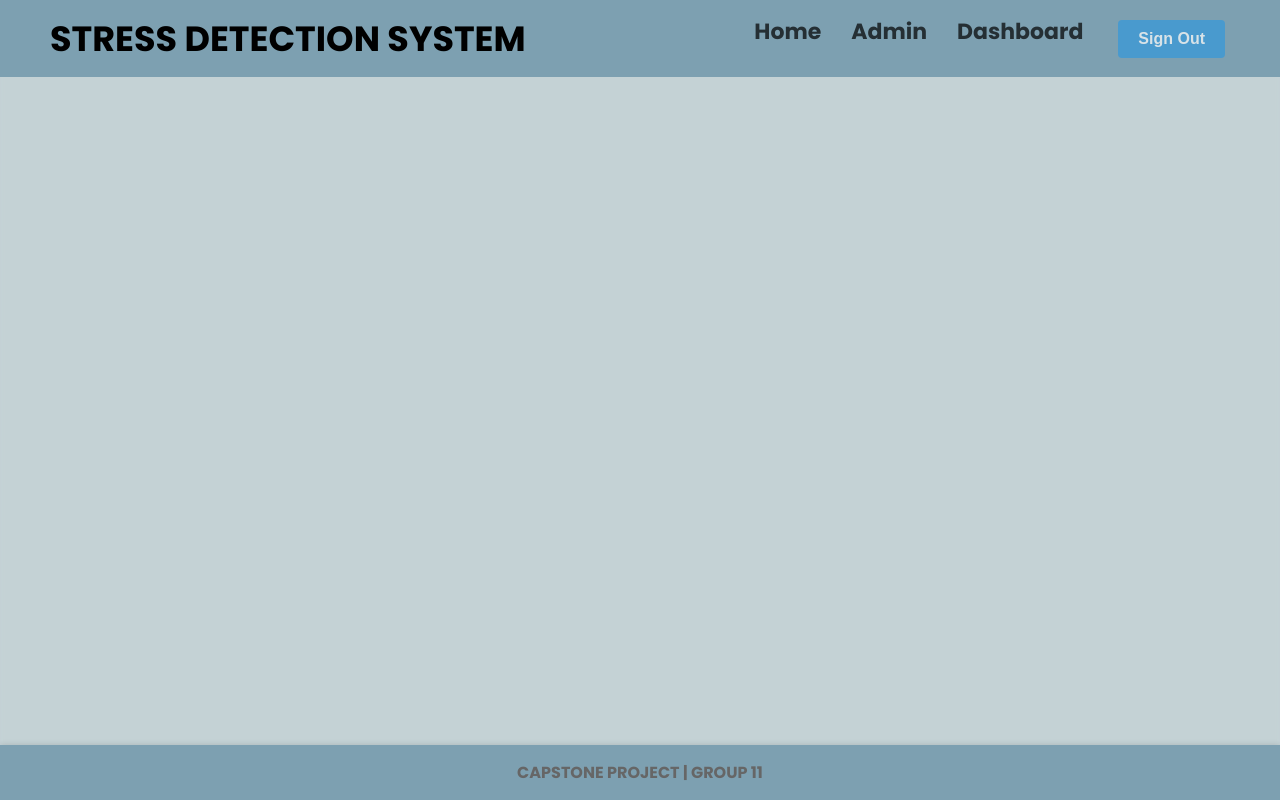
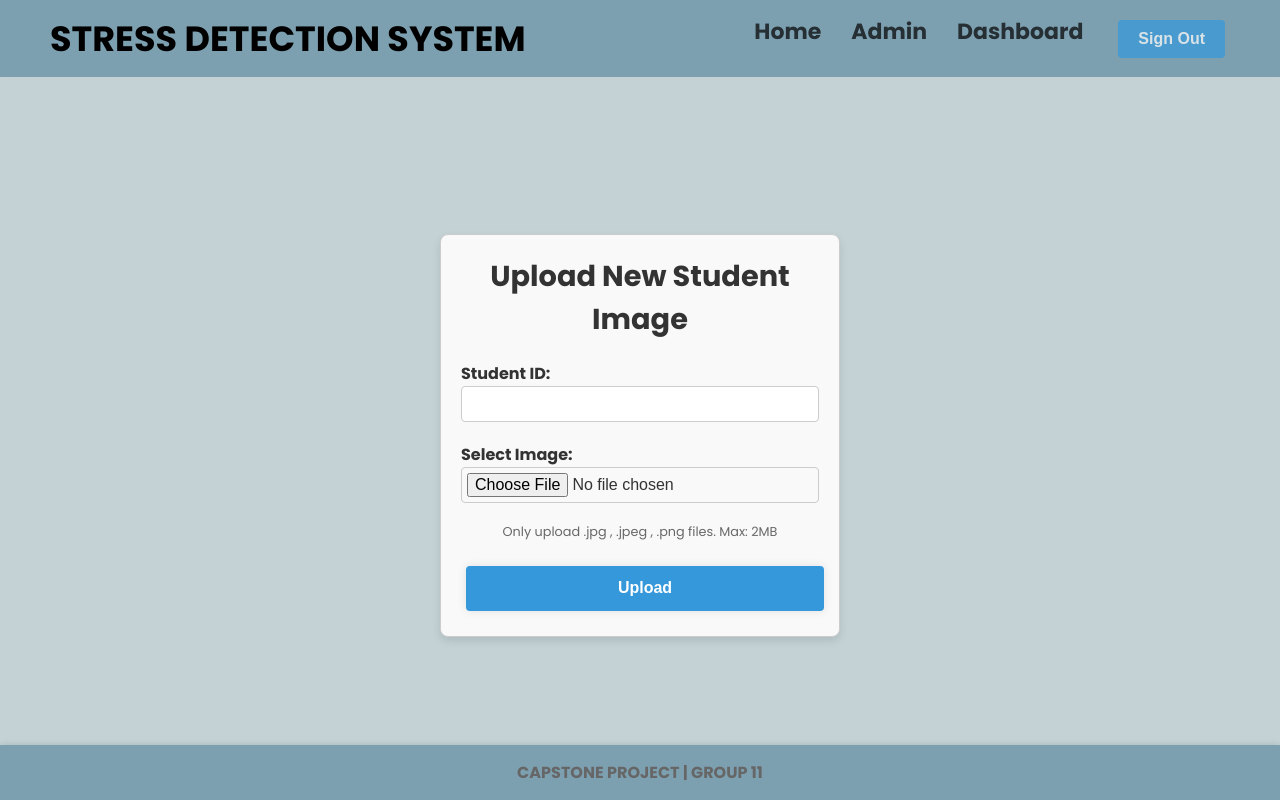
Before and after one commit to DahamiFonseka/AI-Based-Stress-Detection-System-for-University-Students, a React (Create React App) app: page /add-image in a window 1280 px wide. Built offline with nearby package versions, Linux system fonts and the light colour scheme; no server answers; sample sign-in values are in the browser's storage.

Commit message:
Added new feature to upload new faces to face recognition module

```diff
--- a/src/App.js
+++ b/src/App.js
@@ -13,6 +13,7 @@ import FaceDetector from './Page/StressModel/FaceDetector';
 import History from './Page/history';
 import Statistics from './Page/statistics';
 import DownloadReport from './Page/downloadReport';
+import AddImagePage from './Page/AddImagePage';
 
 function App() {
 
@@ -34,6 +35,7 @@ function App() {
             <Route path="/history" element={<ProtectedRoute userLoggedIn={userLoggedIn}><History /></ProtectedRoute>} />
             <Route path="/statistics" element={<ProtectedRoute userLoggedIn={userLoggedIn}><Statistics /></ProtectedRoute>} />
             <Route path="/downloadReport" element={<ProtectedRoute userLoggedIn={userLoggedIn}><DownloadReport /></ProtectedRoute>} />
+            <Route path="/add-image" element={<ProtectedRoute userLoggedIn={userLoggedIn}><AddImagePage /></ProtectedRoute>} />
             <Route path="/StressModel/FaceDetector" element={<FaceDetector />} />
           </Routes>
           </main>
--- /dev/null
+++ b/src/Components/AddImage.js
@@ -0,0 +1,94 @@
+// src/components/AddImage.js
+import '../Page/AddImagePage.css';
+import React, { useState } from 'react';
+
+const AddImage = () => {
+  const [imageFile, setImageFile] = useState(null);
+  const [studentId, setStudentId] = useState('');
+  const [statusMessage, setStatusMessage] = useState('');
+
+  // Handle file input change
+  const handleFileChange = (event) => {
+    setImageFile(event.target.files[0]);
+  };
+
+  // Handle student ID input change
+  const handleStudentIdChange = (event) => {
+    setStudentId(event.target.value);
+  };
+
+  // Convert the image to base64 and submit to the backend
+  const handleSubmit = async (event) => {
+    event.preventDefault();
+
+    if (!imageFile || !studentId) {
+      setStatusMessage("Please select an image and enter a student ID.");
+      return;
+    }
+
+    try {
+      // Convert image to base64
+      const reader = new FileReader();
+      reader.onloadend = async () => {
+        const base64Image = reader.result.split(',')[1]; // Get the base64 string without the prefix
+
+        // Send data to the backend
+        const response = await fetch('http://localhost:5001/addImage', {
+          method: 'POST',
+          headers: { 'Content-Type': 'application/json' },
+          body: JSON.stringify({
+            image: base64Image,
+            student_id: studentId
+          })
+        });
+
+        const result = await response.json();
+        if (response.ok) {
+          setStatusMessage('Image added successfully!');
+        } else {
+          setStatusMessage(`Error: ${result.error}`);
+        }
+      };
+
+      reader.readAsDataURL(imageFile);
+    } catch (error) {
+      setStatusMessage('An error occurred. Please try again.');
+      console.error(error);
+    }
+  };
+
+  return (
+    <div className="add-image-container">
+      <h2>Upload New Student Image</h2>
+      <form onSubmit={handleSubmit}>
+        <div>
+          <label>
+            Student ID:
+            <input
+              type="text"
+              value={studentId}
+              onChange={handleStudentIdChange}
+              required
+            />
+          </label>
+        </div>
+        <div>
+          <label>
+            Select Image:
+            <input
+              type="file"
+              accept=".jpg, .jpeg, .png"
+              onChange={handleFileChange}
+              required
+            />
+          </label>
+          <p>Only upload .jpg , .jpeg , .png files. Max: 2MB</p>
+        </div>
+        <button type="submit">Upload</button>
+      </form>
+      {statusMessage && <p>{statusMessage}</p>}
+    </div>
+  );
+};
+
+export default AddImage;
--- /dev/null
+++ b/src/Page/AddImagePage.css
@@ -0,0 +1,66 @@
+ /* Center the form in the page */
+.add-image-container {
+    max-width: 400px;
+    margin: 50px auto;
+    padding: 20px;
+    border: 1px solid #ccc;
+    border-radius: 8px;
+    box-shadow: 0 4px 8px rgba(0, 0, 0, 0.1);
+    background-color: #f9f9f9;
+  }
+
+  /* Title styling */
+  .add-image-container h2 {
+    text-align: center;
+    color: #333;
+    font-size: 1.8em;
+    margin-bottom: 20px;
+  }
+
+  /* Form label and input styling */
+  .add-image-container label {
+    font-weight: bold;
+    color: #333;
+    margin-bottom: 5px;
+    display: block;
+  }
+
+  .add-image-container input[type="text"],
+  .add-image-container input[type="file"] {
+    width: 100%;
+    padding: 8px;
+    margin-bottom: 15px;
+    border-radius: 4px;
+    border: 1px solid #ccc;
+    font-size: 1em;
+  }
+
+  .add-image-container input[type="file"] {
+    padding: 5px;
+  }
+
+  /* Submit button styling */
+  .add-image-container button {
+    width: 100%;
+    padding: 10px;
+    font-size: 1em;
+    font-weight: bold;
+    background-color: #3498db;
+    color: white;
+    border: none;
+    border-radius: 4px;
+    cursor: pointer;
+    transition: background-color 0.3s;
+  }
+
+  .add-image-container button:hover {
+    background-color: #2980b9;
+  }
+
+  /* Status message styling */
+  .add-image-container p {
+    text-align: center;
+    font-size: 0.8em;
+    color: #686868;
+    margin-top: 1px;
+  }
--- /dev/null
+++ b/src/Page/AddImagePage.js
@@ -0,0 +1,13 @@
+// src/Page/AddImagePage.js
+import React from 'react';
+import AddImage from '../Components/AddImage';
+
+const AddImagePage = () => {
+  return (
+    <div>
+      <AddImage />
+    </div>
+  );
+};
+
+export default AddImagePage;
--- a/src/Page/Dashboard.js
+++ b/src/Page/Dashboard.js
@@ -4,7 +4,7 @@ import './Dashboard.css';
 import { FaHistory, FaChartBar, FaDownload } from 'react-icons/fa';
 
 const Dashboard = () => {
-  const navigate = useNavigate();
+  const navigate = useNavigate();;
 
   const handleHistoryClick = () => {
     navigate('/history');
@@ -16,6 +16,10 @@ const Dashboard = () => {
 
   const handleDownloadReportClick = () => {
     navigate('/downloadReport');
+  };
+
+  const handleAddImageClick = () => {
+    navigate('/add-image');
   };
 
   return (
@@ -43,6 +47,11 @@ const Dashboard = () => {
           <p>Download your activity reports in PDF format.</p>
           <button onClick={handleDownloadReportClick}>Download Report</button>
         </div>
+
+
+      </div>
+      <div className="add-image-button">
+        <button onClick={handleAddImageClick}>Add Image</button>
       </div>
     </div>
   );
```
